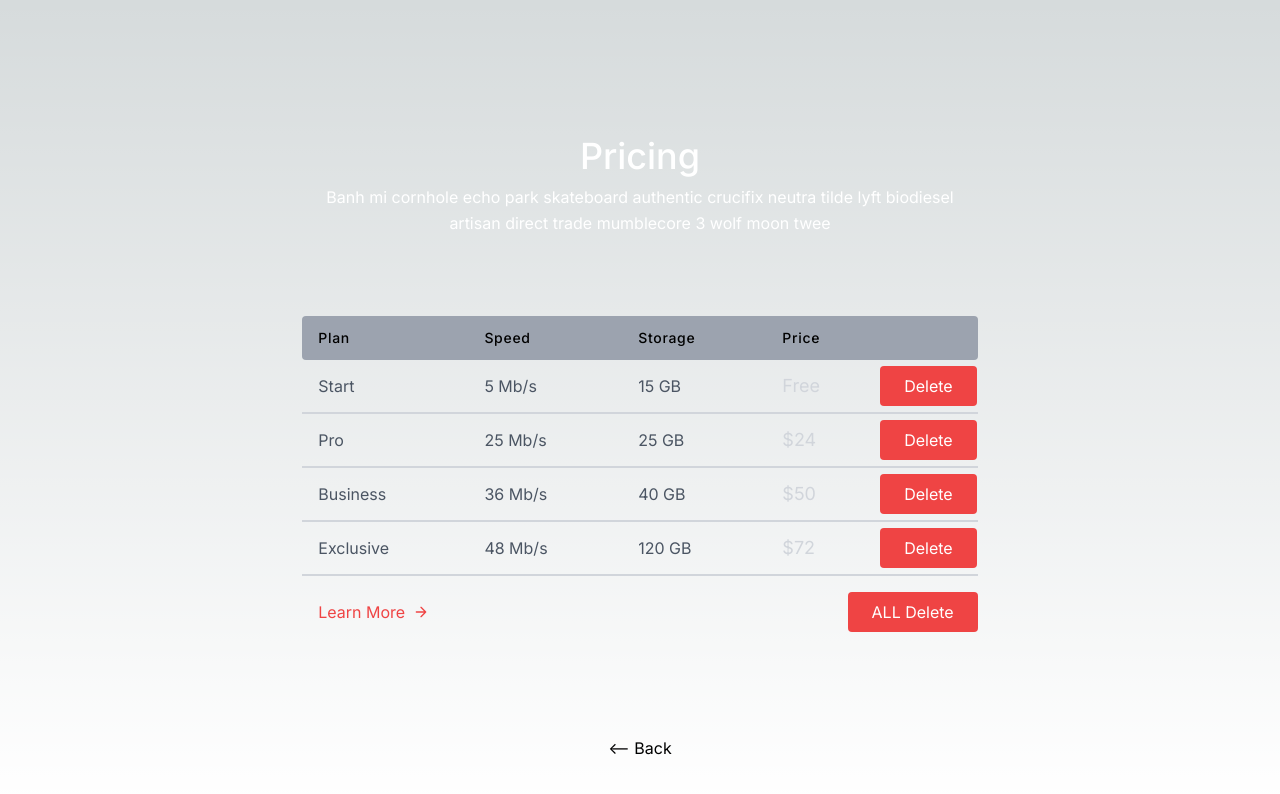
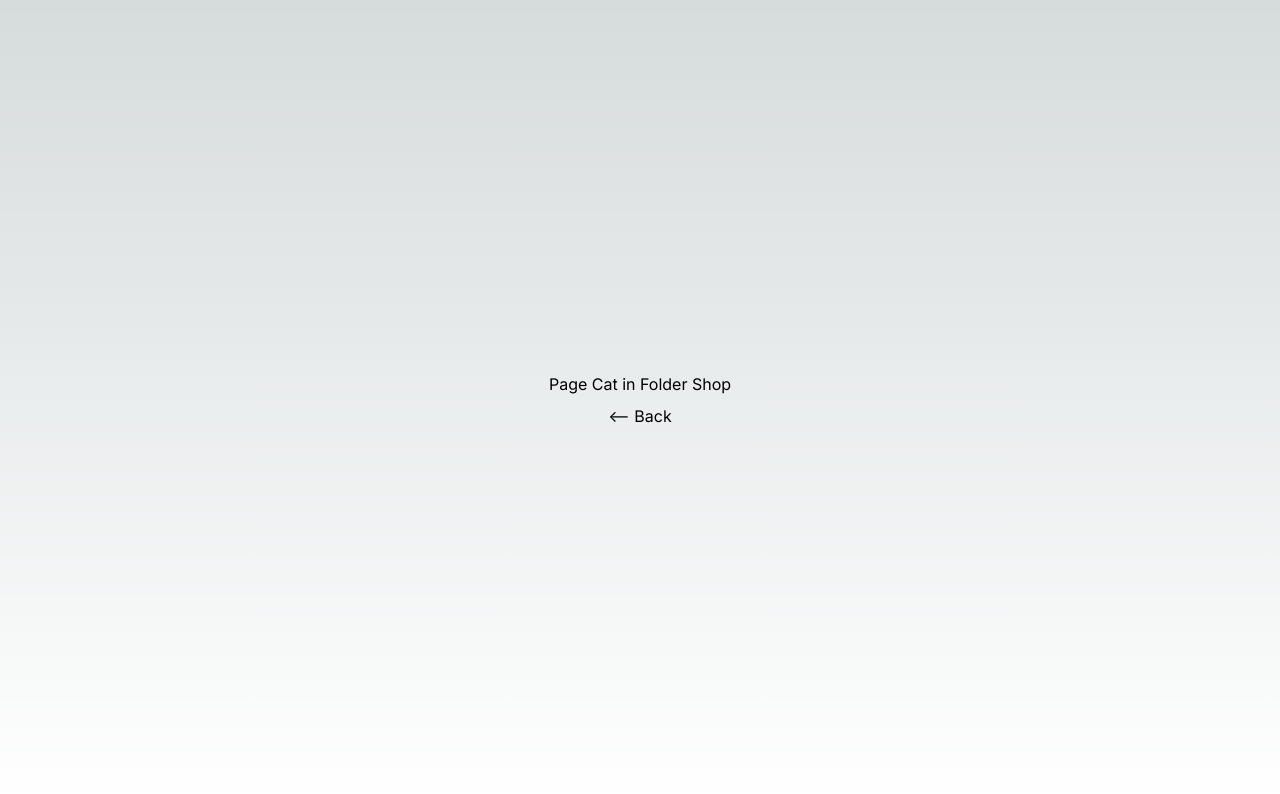
Before and after one commit to MehdiHMohammadi/redux-next-ii, a Next.js app: page /shop/cat in a window 1280 px wide. Shown: the top 794 px of the page. Built offline with nearby package versions, Linux system fonts and the light colour scheme.

Commit message:
change in category componemt

```diff
--- a/src/app/category/page.jsx
+++ b/src/app/category/page.jsx
@@ -1,3 +1,4 @@
+"use client";
 import Link from "next/link";
 import { useSelector, useDispatch } from "react-redux";
 import {
@@ -9,17 +10,16 @@ import {
 } from "./../../redux/reducers/categorySlice";
 
 function Page() {
-  // const dispatch = useDispatch();
+  const dispatch = useDispatch();
   const category = useSelector((state) => state.category.items);
-  console.log(category);
+  console.log("category = " + category[0].id);
+  const categooryAll = () => dispatch(categoryGetAll());
+  console.log("categooryAll =  " + categooryAll());
+  // console.log("category after categoryAll = " + category[0].id);
 
   return (
     <div className="h-screen flex justify-center items-center gap-2 flex-col">
-      <div className="flex flex-col">
-        {category.map((cat, index) => (
-          <div key={index}>{cat}</div>
-        ))}
-      </div>
+      <div className="flex flex-col"></div>
       <section className="text-gray-600 body-font">
         <div className="container px-5 py-24 mx-auto">
           <div className="flex flex-col text-center w-full mb-20">
@@ -52,27 +52,19 @@ function Page() {
                 </tr>
               </thead>
               <tbody>
-                <tr>
-                  <td className="px-4 py-3">Start</td>
-                  <td className="px-4 py-3">5 Mb/s</td>
-                  <td className="px-4 py-3">15 GB</td>
-                  <td className="px-4 py-3 text-lg text-gray-300">Free</td>
-                  <td className="w-10 text-center">
-                    <button className="flex ml-auto text-white bg-red-500 border-0 py-2 px-6 focus:outline-none hover:bg-red-600 rounded">
-                      Delete
-                    </button>
-                  </td>
-                </tr>
-                <tr>
-                  <td className="border-t-2 border-gray-300 px-4 py-3">Pro</td>
+                {category.map((cat, index) => (
+                  <tr key={index}>
                     <td className="border-t-2 border-gray-300 px-4 py-3">
-                    25 Mb/s
+                      {cat.plan}
                     </td>
                     <td className="border-t-2 border-gray-300 px-4 py-3">
-                    25 GB
+                      {cat.speed}
+                    </td>
+                    <td className="border-t-2 border-gray-300 px-4 py-3">
+                      {cat.storage}
                     </td>
                     <td className="border-t-2 border-gray-300 px-4 py-3 text-lg text-gray-300">
-                    $24
+                      {cat.price}
                     </td>
                     <td className="border-t-2 border-gray-300 w-10 text-center">
                       <button className="flex ml-auto text-white bg-red-500 border-0 py-2 px-6 focus:outline-none hover:bg-red-600 rounded">
@@ -80,44 +72,7 @@ function Page() {
                       </button>
                     </td>
                   </tr>
-                <tr>
-                  <td className="border-t-2 border-gray-300 px-4 py-3">
-                    Business
-                  </td>
-                  <td className="border-t-2 border-gray-300 px-4 py-3">
-                    36 Mb/s
-                  </td>
-                  <td className="border-t-2 border-gray-300 px-4 py-3">
-                    40 GB
-                  </td>
-                  <td className="border-t-2 border-gray-300 px-4 py-3 text-lg text-gray-300">
-                    $50
-                  </td>
-                  <td className="border-t-2 border-gray-300 w-10 text-center">
-                    <button className="flex ml-auto text-white bg-red-500 border-0 py-2 px-6 focus:outline-none hover:bg-red-600 rounded">
-                      Delete
-                    </button>
-                  </td>
-                </tr>
-                <tr>
-                  <td className="border-t-2 border-b-2 border-gray-300 px-4 py-3">
-                    Exclusive
-                  </td>
-                  <td className="border-t-2 border-b-2 border-gray-300 px-4 py-3">
-                    48 Mb/s
-                  </td>
-                  <td className="border-t-2 border-b-2 border-gray-300 px-4 py-3">
-                    120 GB
-                  </td>
-                  <td className="border-t-2 border-b-2 border-gray-300 px-4 py-3 text-lg text-gray-300">
-                    $72
-                  </td>
-                  <td className="border-t-2 border-b-2 border-gray-300 w-10 text-center">
-                    <button className="flex ml-auto text-white bg-red-500 border-0 py-2 px-6 focus:outline-none hover:bg-red-600 rounded">
-                      Delete
-                    </button>
-                  </td>
-                </tr>
+                ))}
               </tbody>
             </table>
           </div>
--- a/src/app/shop/cat/page.jsx
+++ b/src/app/shop/cat/page.jsx
@@ -1,144 +1,9 @@
 import Link from "next/link";
-import { useSelector, useDispatch } from "react-redux";
-import {
-  categoryGetAll,
-  categoryGetById,
-  addcategoryAddStorge,
-  categoryRemove,
-  categoryUpdate,
-} from "../../../redux/reducers/categorySlice";
 
 function Page() {
-  const dispatch = useDispatch();
-  const category = useSelector((state) => state.items);
-  console.log(category);
-  const handlecategoryGetAll = () => {
-    dispatch(categoryGetAll());
-  };
   return (
     <div className="h-screen flex justify-center items-center gap-2 flex-col">
-      <section className="text-gray-600 body-font">
-        <div className="container px-5 py-24 mx-auto">
-          <div className="flex flex-col text-center w-full mb-20">
-            <h1 className="sm:text-4xl text-3xl font-medium title-font mb-2 text-white">
-              Pricing
-            </h1>
-            <p className="lg:w-2/3 mx-auto leading-relaxed text-base text-white">
-              Banh mi cornhole echo park skateboard authentic crucifix neutra
-              tilde lyft biodiesel artisan direct trade mumblecore 3 wolf moon
-              twee
-            </p>
-          </div>
-          <div className="lg:w-2/3 w-full mx-auto overflow-auto">
-            <table className="table-auto w-full text-left whitespace-no-wrap">
-              <thead>
-                <tr>
-                  <th className="px-4 py-3 title-font tracking-wider font-medium text-black text-sm bg-gray-400 rounded-tl rounded-bl">
-                    Plan
-                  </th>
-                  <th className="px-4 py-3 title-font tracking-wider font-medium text-black text-sm bg-gray-400">
-                    Speed
-                  </th>
-                  <th className="px-4 py-3 title-font tracking-wider font-medium text-black text-sm bg-gray-400">
-                    Storage
-                  </th>
-                  <th className="px-4 py-3 title-font tracking-wider font-medium text-black text-sm bg-gray-400">
-                    Price
-                  </th>
-                  <th className="w-10 title-font tracking-wider font-medium text-black text-sm bg-gray-400 rounded-tr rounded-br"></th>
-                </tr>
-              </thead>
-              <tbody>
-                <tr>
-                  <td className="px-4 py-3">Start</td>
-                  <td className="px-4 py-3">5 Mb/s</td>
-                  <td className="px-4 py-3">15 GB</td>
-                  <td className="px-4 py-3 text-lg text-gray-300">Free</td>
-                  <td className="w-10 text-center">
-                    <button className="flex ml-auto text-white bg-red-500 border-0 py-2 px-6 focus:outline-none hover:bg-red-600 rounded">
-                      Delete
-                    </button>
-                  </td>
-                </tr>
-                <tr>
-                  <td className="border-t-2 border-gray-300 px-4 py-3">Pro</td>
-                  <td className="border-t-2 border-gray-300 px-4 py-3">
-                    25 Mb/s
-                  </td>
-                  <td className="border-t-2 border-gray-300 px-4 py-3">
-                    25 GB
-                  </td>
-                  <td className="border-t-2 border-gray-300 px-4 py-3 text-lg text-gray-300">
-                    $24
-                  </td>
-                  <td className="border-t-2 border-gray-300 w-10 text-center">
-                    <button className="flex ml-auto text-white bg-red-500 border-0 py-2 px-6 focus:outline-none hover:bg-red-600 rounded">
-                      Delete
-                    </button>
-                  </td>
-                </tr>
-                <tr>
-                  <td className="border-t-2 border-gray-300 px-4 py-3">
-                    Business
-                  </td>
-                  <td className="border-t-2 border-gray-300 px-4 py-3">
-                    36 Mb/s
-                  </td>
-                  <td className="border-t-2 border-gray-300 px-4 py-3">
-                    40 GB
-                  </td>
-                  <td className="border-t-2 border-gray-300 px-4 py-3 text-lg text-gray-300">
-                    $50
-                  </td>
-                  <td className="border-t-2 border-gray-300 w-10 text-center">
-                    <button className="flex ml-auto text-white bg-red-500 border-0 py-2 px-6 focus:outline-none hover:bg-red-600 rounded">
-                      Delete
-                    </button>
-                  </td>
-                </tr>
-                <tr>
-                  <td className="border-t-2 border-b-2 border-gray-300 px-4 py-3">
-                    Exclusive
-                  </td>
-                  <td className="border-t-2 border-b-2 border-gray-300 px-4 py-3">
-                    48 Mb/s
-                  </td>
-                  <td className="border-t-2 border-b-2 border-gray-300 px-4 py-3">
-                    120 GB
-                  </td>
-                  <td className="border-t-2 border-b-2 border-gray-300 px-4 py-3 text-lg text-gray-300">
-                    $72
-                  </td>
-                  <td className="border-t-2 border-b-2 border-gray-300 w-10 text-center">
-                    <button className="flex ml-auto text-white bg-red-500 border-0 py-2 px-6 focus:outline-none hover:bg-red-600 rounded">
-                      Delete
-                    </button>
-                  </td>
-                </tr>
-              </tbody>
-            </table>
-          </div>
-          <div className="flex pl-4 mt-4 lg:w-2/3 w-full mx-auto">
-            <a className="text-red-500 inline-flex items-center md:mb-2 lg:mb-0">
-              Learn More
-              <svg
-                fill="none"
-                stroke="currentColor"
-                stroke-linecap="round"
-                stroke-linejoin="round"
-                stroke-width="2"
-                className="w-4 h-4 ml-2"
-                viewBox="0 0 24 24"
-              >
-                <path d="M5 12h14M12 5l7 7-7 7"></path>
-              </svg>
-            </a>
-            <button className="flex ml-auto text-white bg-red-500 border-0 py-2 px-6 focus:outline-none hover:bg-red-600 rounded">
-              ALL Delete
-            </button>
-          </div>
-        </div>
-      </section>
+      <h1>Page Cat in Folder Shop</h1>
       <h2>
         <Link href={"/"}>{`<-- Back`}</Link>
       </h2>
--- a/src/redux/reducers/categorySlice.js
+++ b/src/redux/reducers/categorySlice.js
@@ -6,6 +6,7 @@ const initialState = {
     { id: 2, plan: "Pro", speed: "25 Mb/s", storage: "25 GB", price: "$24" },
     { id: 3, plan: "Bus", speed: "36 Mb/s", storage: "40 GB", price: "$50" },
     { id: 4, plan: "Exc", speed: "48 Mb/s", storage: "99 GB", price: "$72" },
+    { id: 5, plan: "Vas", speed: "62 Mb/s", storage: "95 GB", price: "$86" },
   ],
   isLoading: true,
 };
@@ -16,6 +17,7 @@ export const categorySlice = createSlice({
   reducers: {
     categoryGetAll: (state) => {
       state.items = { ...state, items: state.items };
+      // state.items = state.items;
     },
     categoryGetById: (state, action) => {
       state.items = {
--- a/src/redux/store.js
+++ b/src/redux/store.js
@@ -2,7 +2,7 @@ import { configureStore } from "@reduxjs/toolkit";
 // import reducers from "./reducers/index.js";
 import todosReducer from "./reducers/todosSlice.js";
 import pizzaReducer from "./reducers/pizzaSlice.js";
-import categoryReducer from "./reducers/todosSlice.js";
+import categoryReducer from "./reducers/categorySlice.js";
 
 export const store = configureStore({
   reducer: {
```
Also changed, not shown: src/redux/reducers/index.js (+10 -10 lines). Lines whose indentation alone changed are shown as unchanged.
